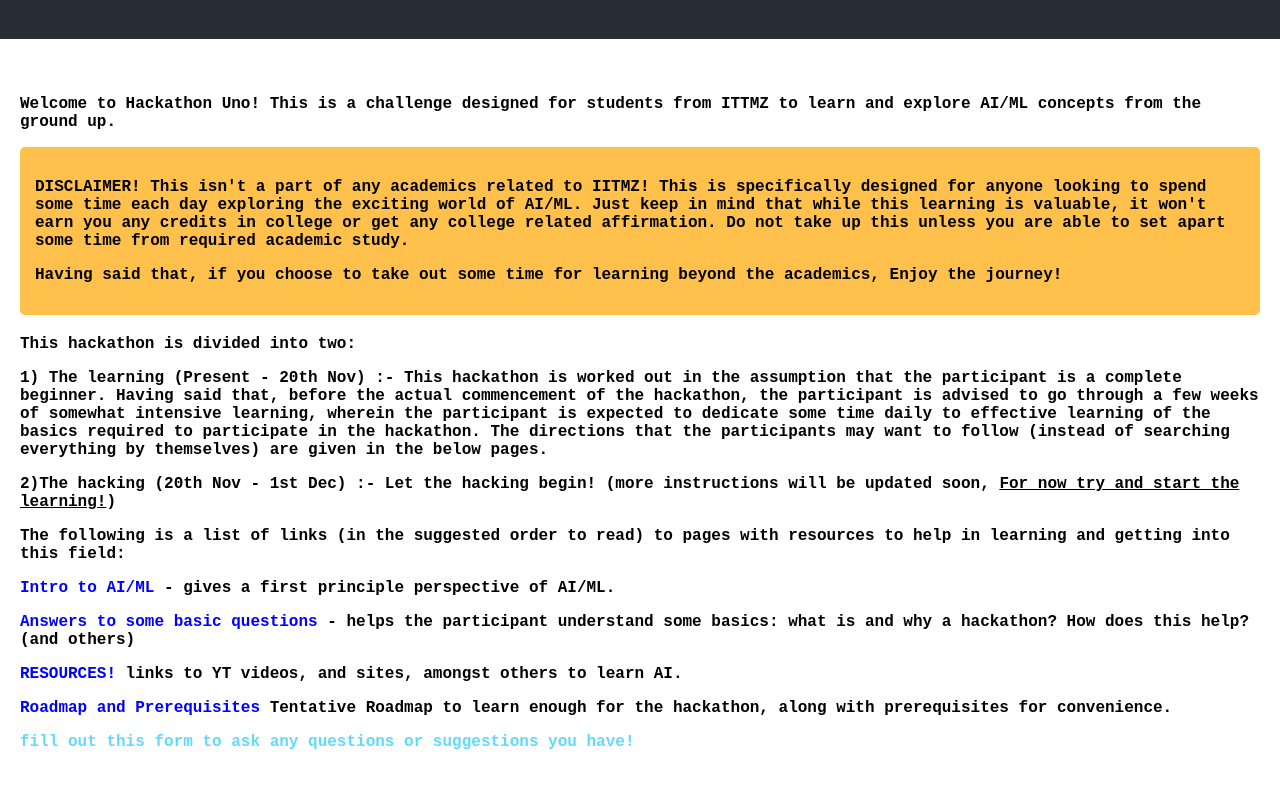
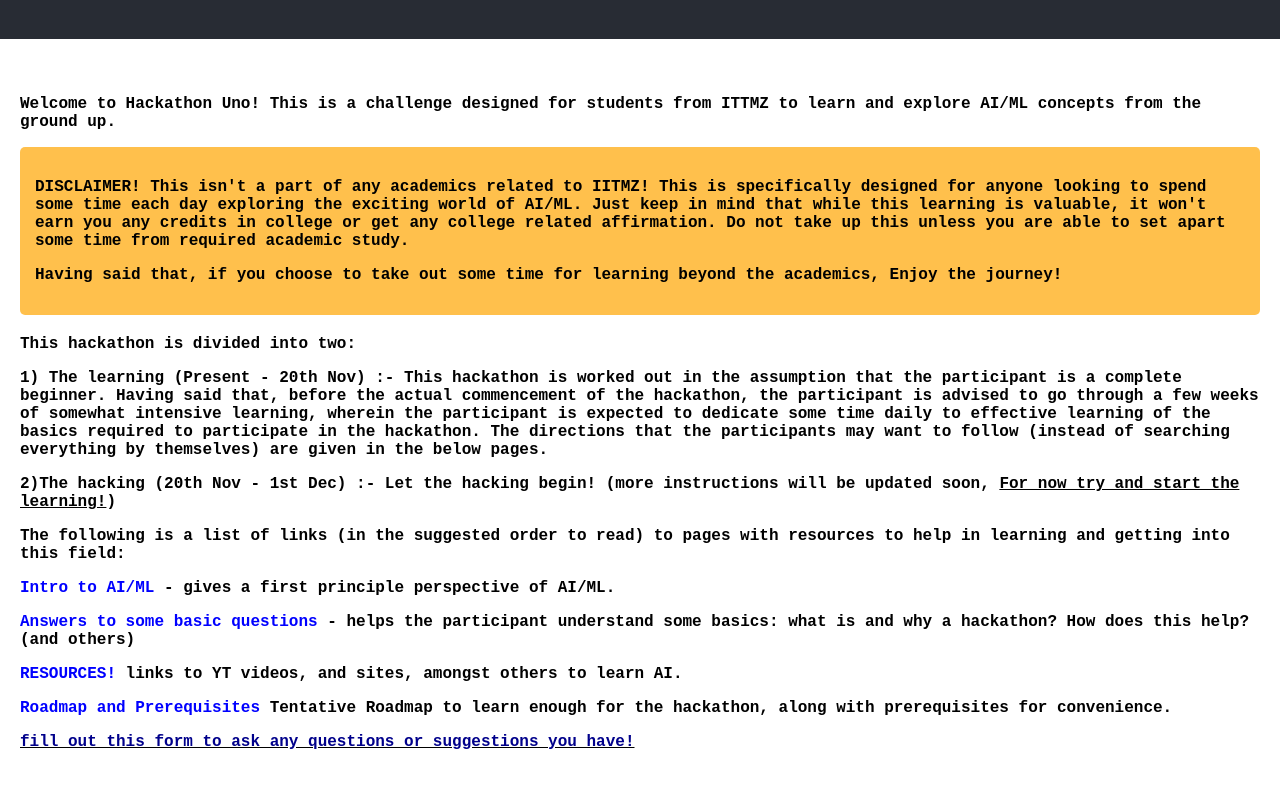
Before and after one commit to manasrpandya/python_AI_ML_basics_res, a plain HTML site: page index.html in a window 1280 px wide. Shown: the part 81-868 px from the top of the page. Drawn offline with Linux system fonts and the light colour scheme.

Commit message:
Update index.html

```diff
--- a/index.html
+++ b/index.html
@@ -91,8 +91,8 @@
             <a href="pages/Roadmap-Prereq.html" style="color: blue";> Roadmap and Prerequisites</a> Tentative Roadmap to learn enough for the hackathon, along with
             prerequisites for convenience.
         </p>
-        <p> <a href="https://docs.google.com/forms/d/e/1FAIpQLSc5fjJK-vI4pN_rq0rhm9Dt2uZnsFexgKXEgdemx1DVDkSffg/viewform?usp=sf_link">
-            fill out this form to ask any questions or suggestions you have! </a> </p>
+        <p> <u><a href="https://docs.google.com/forms/d/e/1FAIpQLSc5fjJK-vI4pN_rq0rhm9Dt2uZnsFexgKXEgdemx1DVDkSffg/viewform?usp=sf_link" style="color: darkblue";>
+            fill out this form to ask any questions or suggestions you have! </a> </u> </p>
 
     </section>
 </body>
```
